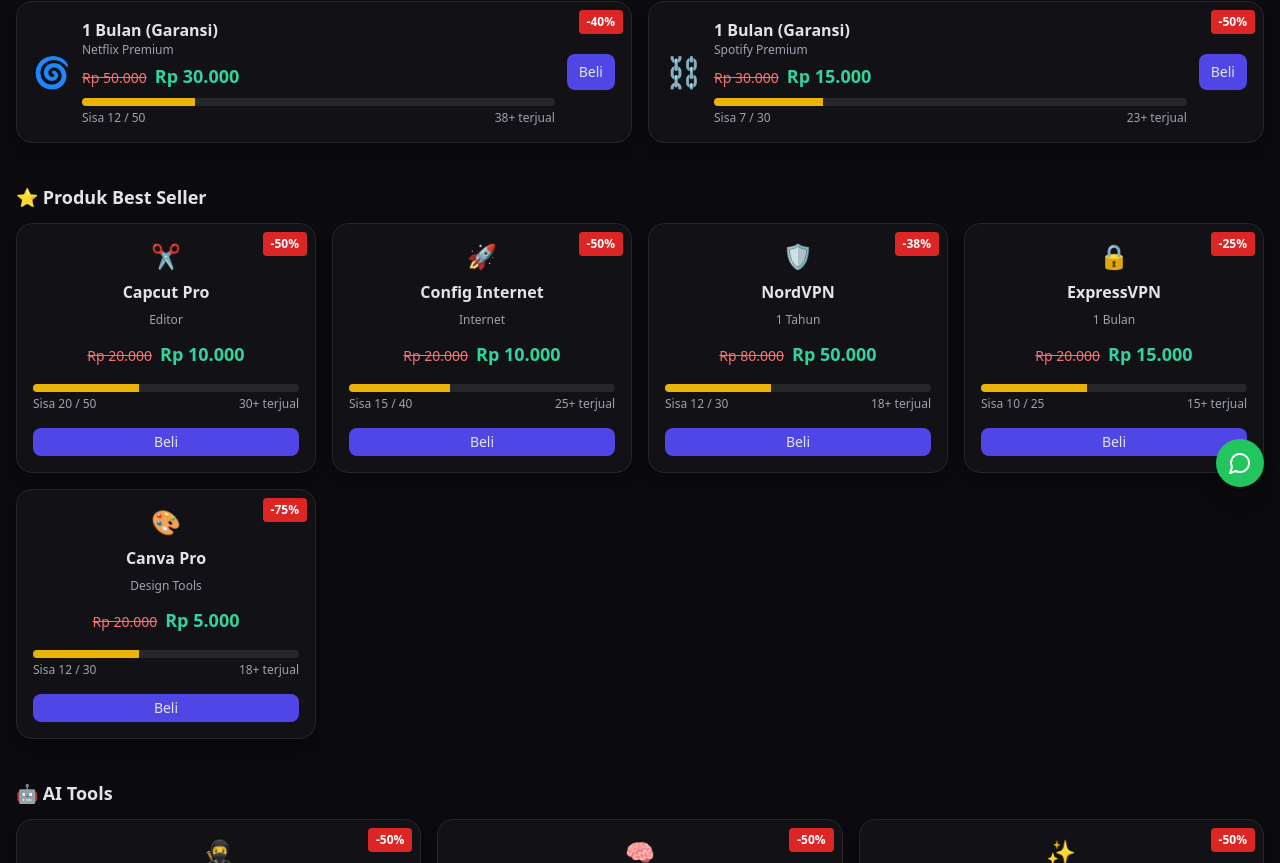
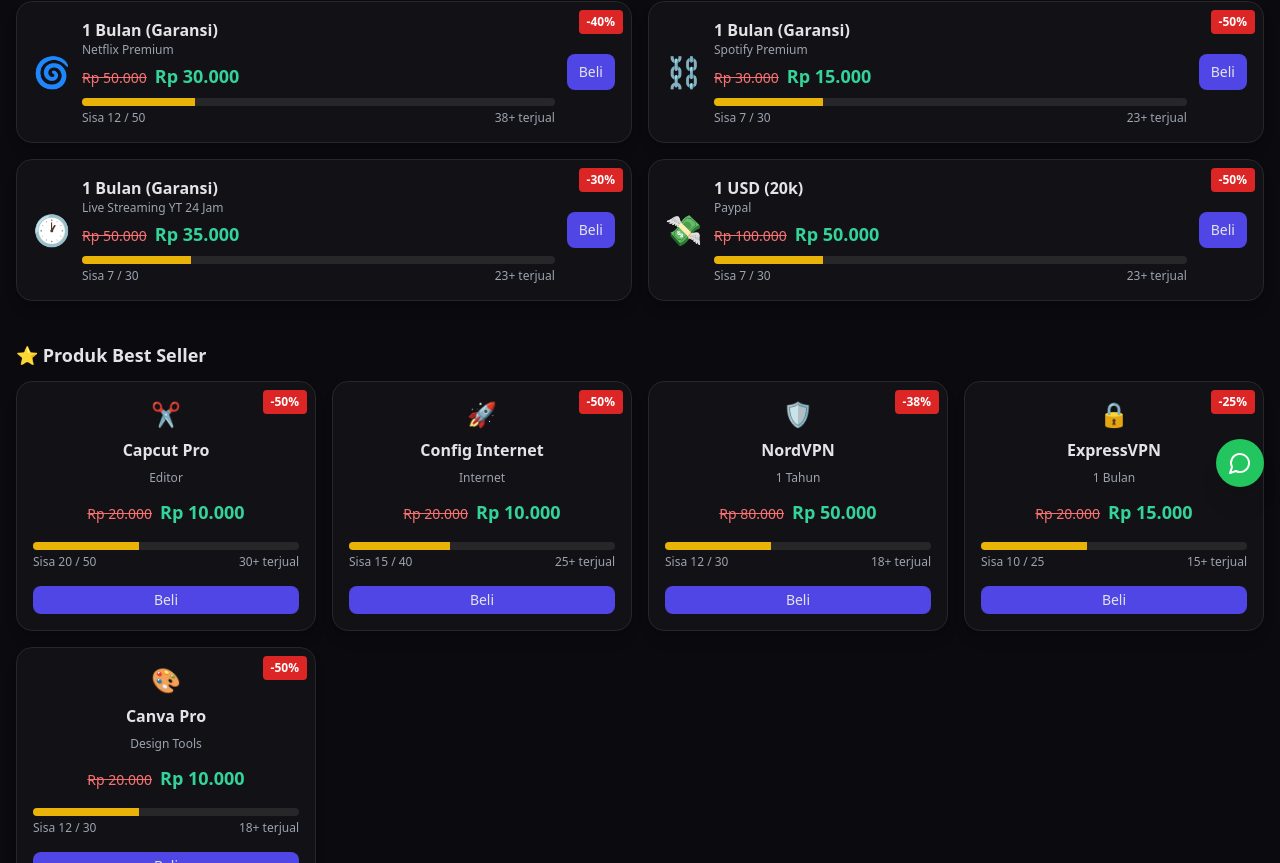
Before and after one commit to emhatech/emhatech-store, a Next.js app: page / in a window 1280 px wide. Shown: the part 297-1160 px from the top of the page. Built offline with nearby package versions, Linux system fonts and the light colour scheme.

Commit message:
page.tsx

```diff
--- a/app/page.tsx
+++ b/app/page.tsx
@@ -23,6 +23,8 @@
 const flashItems = [
   { id: 1, title: "1 Bulan (Garansi)", tag: "Netflix Premium", icon:"🌀", price:"Rp 50.000", discountPrice:"Rp 30.000", stock: 12, maxStock: 50, sold: 38 },
   { id: 2, title: "1 Bulan (Garansi)", tag: "Spotify Premium", icon:"⛓️", price:"Rp 30.000", discountPrice:"Rp 15.000", stock: 7, maxStock: 30, sold: 23 },
+  { id: 3, title: "1 Bulan (Garansi)", tag: "Live Streaming YT 24 Jam", icon:"🕐", price:"Rp 50.000", discountPrice:"Rp 35.000", stock: 7, maxStock: 30, sold: 23 },
+  { id: 4, title: "1 USD (20k)", tag: "Paypal", icon:"💸", price:"Rp 100.000", discountPrice:"Rp 50.000", stock: 7, maxStock: 30, sold: 23 },
 ];
 
 // Best Seller
@@ -31,14 +33,14 @@
   { id: "config internet", title: "Config Internet", subtitle: "Internet", emoji:"🚀", price:"Rp 20.000", discountPrice:"Rp 10.000", stock: 15, maxStock: 40, sold: 25 },
   { id: "nordvpn", title: "NordVPN", subtitle: "1 Tahun", emoji:"🛡️", price:"Rp 80.000", discountPrice:"Rp 50.000", stock: 12, maxStock: 30, sold: 18 },
   { id: "expressvpn", title: "ExpressVPN", subtitle: "1 Bulan", emoji:"🔒", price:"Rp 20.000", discountPrice:"Rp 15.000", stock: 10, maxStock: 25, sold: 15 },
-  { id: "canva", title: "Canva Pro", subtitle: "Design Tools", emoji:"🎨", price:"Rp 20.000", discountPrice:"Rp 5.000", stock: 12, maxStock: 30, sold: 18 },
+  { id: "canva", title: "Canva Pro", subtitle: "Design Tools", emoji:"🎨", price:"Rp 20.000", discountPrice:"Rp 10.000", stock: 12, maxStock: 30, sold: 18 },
 ];
 
 // AI Tools
 const aiTools = [
   { id: "blackboxai", title: "Blackbox AI", subtitle: "Coding Tools", emoji:"🥷", price:"Rp 60.000", discountPrice:"Rp 30.000", stock: 12, maxStock: 30, sold: 18 },
-  { id: "chatgpt", title: "ChatGPT", subtitle: "AI Tools", emoji:"🧠", price:"Rp 50.000 / bulan", discountPrice:"Rp 25.000 / bulan", stock: 30, maxStock: 100, sold: 70 },
-  { id: "gemini", title: "Gemini", subtitle: "AI Tools", emoji:"✨", price:"Rp 100.000 / tahun", discountPrice:"Rp 50.000 / tahun", stock: 25, maxStock: 80, sold: 55 },
+  { id: "chatgpt", title: "ChatGPT", subtitle: "AI Tools", emoji:"🧠", price:"Rp 70.000 / bulan", discountPrice:"Rp 50.000 / bulan", stock: 30, maxStock: 100, sold: 70 },
+  { id: "gemini", title: "Gemini", subtitle: "AI Tools", emoji:"✨", price:"Rp 100.000 / bulan", discountPrice:"Rp 20.000 / bulan", stock: 25, maxStock: 80, sold: 55 },
   { id: "suno", title: "Suno AI", subtitle: "Music AI", emoji:"🎶", price:"Rp 250.000 / bulan", discountPrice:"Rp 200.000 / bulan", stock: 18, maxStock: 60, sold: 42 },
   { id: "klingai", title: "Kling AI", subtitle: "Video AI", emoji:"🎥", price:"Rp 10.000 / hari", discountPrice:"Rp 5.000 / hari", stock: 15, maxStock: 40, sold: 25 },
   { id: "pixverse", title: "Pixverse", subtitle: "Image/Video AI", emoji:"🖼️", price:"Rp 150.000 / bulan", discountPrice:"Rp 120.000 / bulan", stock: 10, maxStock: 25, sold: 15 },
@@ -256,4 +258,4 @@
       </button>
     </div>
   );
-   }
+    }
```
